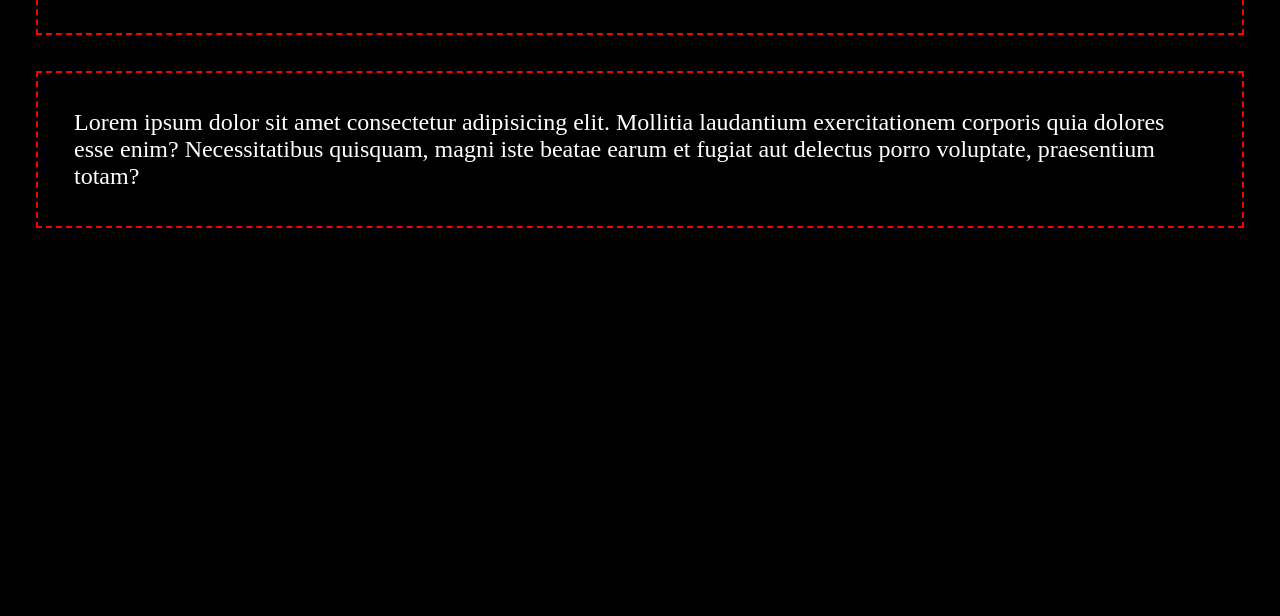
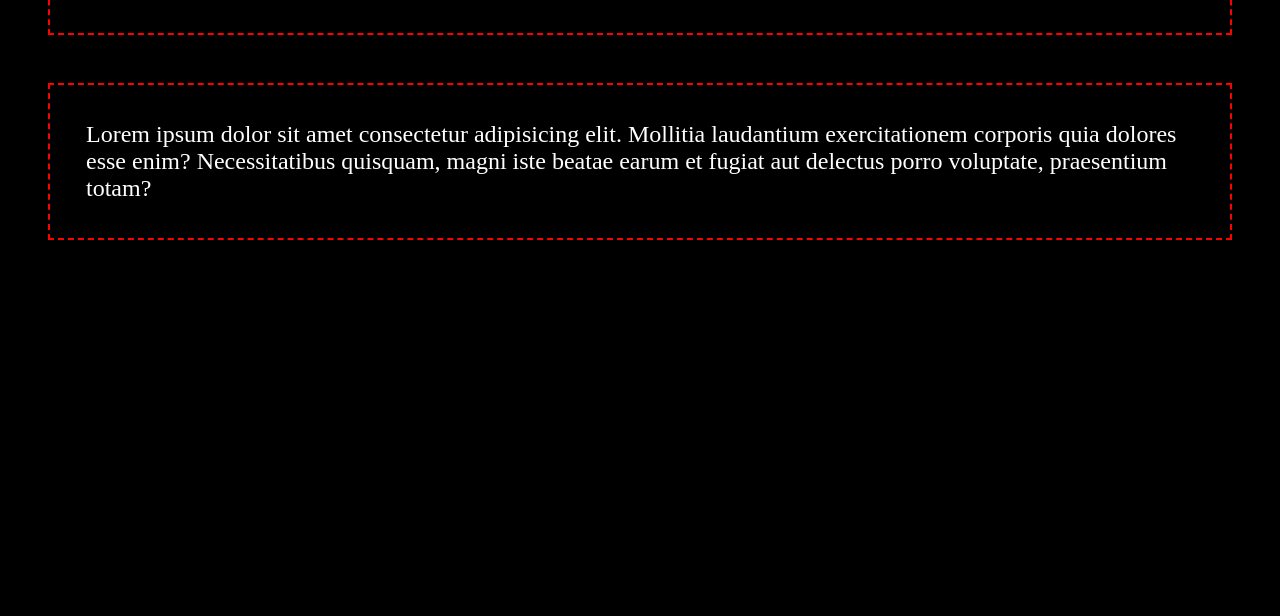
Before and after one commit to Alienangy2004/BoxModel, a plain HTML site: page index.html in a window 1280 px wide. Shown: the part 184-800 px from the top of the page. Drawn offline with Linux system fonts and the light colour scheme.

Commit message:
Update index.html

```diff
--- a/index.html
+++ b/index.html
@@ -37,7 +37,15 @@
 	  margin: 1.5em;
 	  padding: 1.5em;
 	}
-
+    .container {
+  border: 2px dashed red;
+  font-size: 1.5rem;
+  margin-top: 1.5em;
+  margin-right: 2em;
+  margin-bottom: 2em;
+  margin-left: 2em;
+  padding: 1.5em;
+}
     </style>
   <title>BoxModel</title>
 </head>
```
